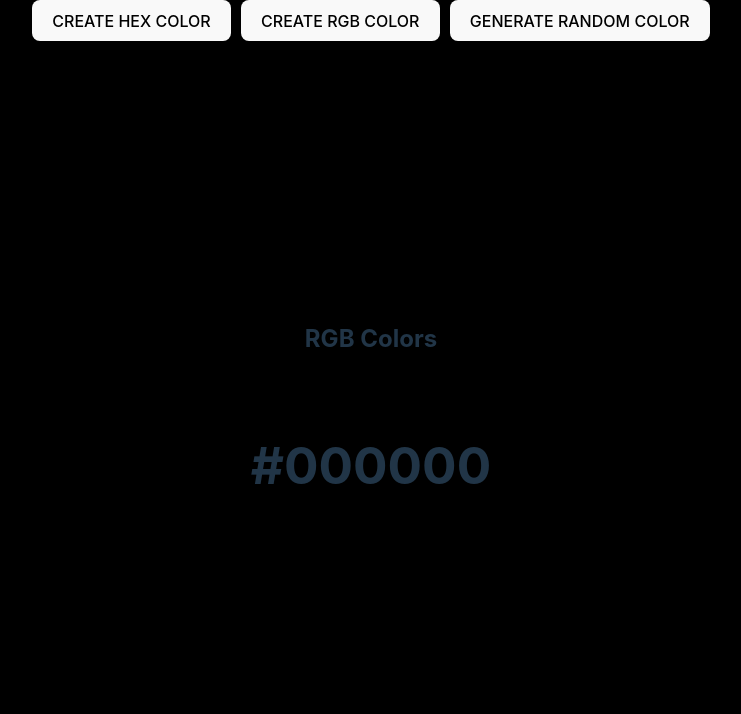
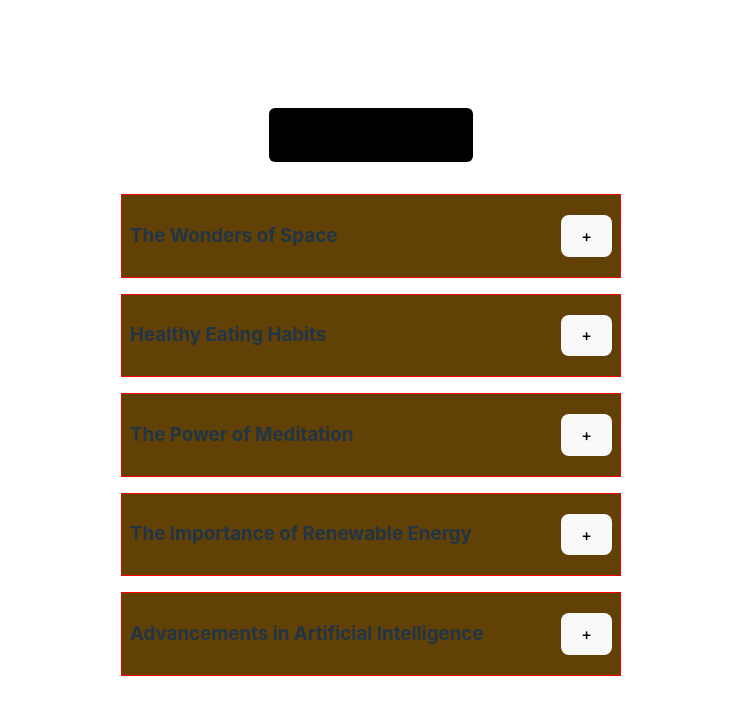
Before and after one commit to lolade-ilori/mini-projects, a React (Vite) app: page / in a window 1280 px wide. Shown: the top 714 px of the page, without its empty margins (269-1010 px from the left). Built offline with nearby package versions, Linux system fonts and the light colour scheme.

Commit message:
repracticing

```diff
--- a/src/App.tsx
+++ b/src/App.tsx
@@ -1,11 +1,11 @@
 import "./scss/main.scss";
 import { AppProvider } from "./context/AppContext";
-import RandomColor from "./components/random-color/RandomColor";
+import Accordion from "./components/accordion/Accordion";
 
 function App() {
   return (
     <AppProvider>
-      <RandomColor />
+      <Accordion />
     </AppProvider>
   );
 }
--- a/src/components/accordion/Accordion.scss
+++ b/src/components/accordion/Accordion.scss
@@ -6,9 +6,13 @@
    gap: 2rem;
    justify-content: center;
    align-items: center;
+   background: #fff;
 
    .multiple-enable {
     outline: none;
+    background-color: #000;
+    padding: 1rem;
+    border-radius: 6px;
    }
 
    .accordion {
@@ -16,6 +20,8 @@
 
         .accordion-box {
             background-color: #614106;
+            border: solid 1px red;
+            margin-bottom: 1em;
 
             .header {
                 padding: 0.5em;
--- a/src/components/accordion/Accordion.tsx
+++ b/src/components/accordion/Accordion.tsx
@@ -1,37 +1,24 @@
 import { useState } from "react";
+import "./Accordion.scss";
 import data from "./data";
-import "./Accordion.scss";
 
 const Accordion = () => {
-  const [selected, setSelected] = useState<number | null>(null);
-  const [enableMultiple, setEnableMultiple] = useState<boolean>(false);
-  const [multiple, setMultiple] = useState<number[]>([]);
+  const [activenum, sectActiveNum] = useState<number>(0);
+  const [activeArray, setActiveArray] = useState<number[]>([]);
+  const [multiSelect, setMultiSelect] = useState(false);
 
-  const handleSingleSelection = (value: number) => {
-    setSelected(selected == value ? null : value);
+  const handleBtnClick = (value: number) => {
+    sectActiveNum(activenum === value ? 0 : value);
   };
 
-  // const handleMultipleSelection = (value: number) => {
-  //   let cpyMultiple: number[] = [...multiple];
+  const handleMultipleSelect = (value: number) => {
+    const index = activeArray.indexOf(value);
 
-  //   const currentIdIndex = cpyMultiple.indexOf(value);
-
-  //   if (currentIdIndex === -1) {
-  //     cpyMultiple.push(value);
-  //   } else cpyMultiple.splice(currentIdIndex, 1);
-
-  //   setMultiple(cpyMultiple);
-  // };
-
-  const handleMultipleSelection = (value: number) => {
-    let cpyMultiple = [...multiple];
-    if (cpyMultiple.includes(value)) {
-      // Filter the items into the array, where the item is not equal to the value
-      let newArr = cpyMultiple.filter((item) => item !== value);
-      setMultiple(newArr);
+    if (index === -1) {
+      setActiveArray((prev) => [...prev, value]);
     } else {
-      cpyMultiple.push(value);
-      setMultiple(cpyMultiple);
+      const newArr = activeArray.filter((item) => item !== value);
+      setActiveArray(newArr);
     }
   };
 
@@ -39,42 +26,42 @@ const Accordion = () => {
     <div className="wrapper">
       <button
         className="multiple-enable"
-        onClick={() => setEnableMultiple(!enableMultiple)}
+        onClick={() => setMultiSelect(!multiSelect)}
       >
-        {enableMultiple ? "Disable Multi Selection" : "Enable Multi Selection"}
+        {multiSelect ? "Enable Single Selection" : "Enable Multi Selection"}
       </button>
 
       <div className="accordion">
-        {data &&
-          data.length > 0 &&
-          data.map((item) => (
+        {data.map((item) => {
+          return (
             <div key={item.id} className="accordion-box">
               <div className="header">
                 <h3>{item.headerText}</h3>
-
                 <button
-                  onClick={
-                    enableMultiple
-                      ? () => handleMultipleSelection(item.id)
-                      : () => handleSingleSelection(item.id)
+                  onClick={() =>
+                    multiSelect
+                      ? handleMultipleSelect(item.id)
+                      : handleBtnClick(item.id)
                   }
                 >
-                  {selected === item.id ? "-" : "+"}
+                  +
                 </button>
               </div>
-              {enableMultiple
-                ? multiple.includes(item.id) && (
+
+              {!multiSelect && activenum === item.id && (
                 <div className="content">
                   <p>{item.bodyText}</p>
                 </div>
-                  )
-                : selected === item.id && (
+              )}
+
+              {multiSelect && activeArray.includes(item.id) && (
                 <div className="content">
                   <p>{item.bodyText}</p>
                 </div>
               )}
             </div>
-          ))}
+          );
+        })}
       </div>
     </div>
   );
```
Lines whose indentation alone changed are shown as unchanged.
